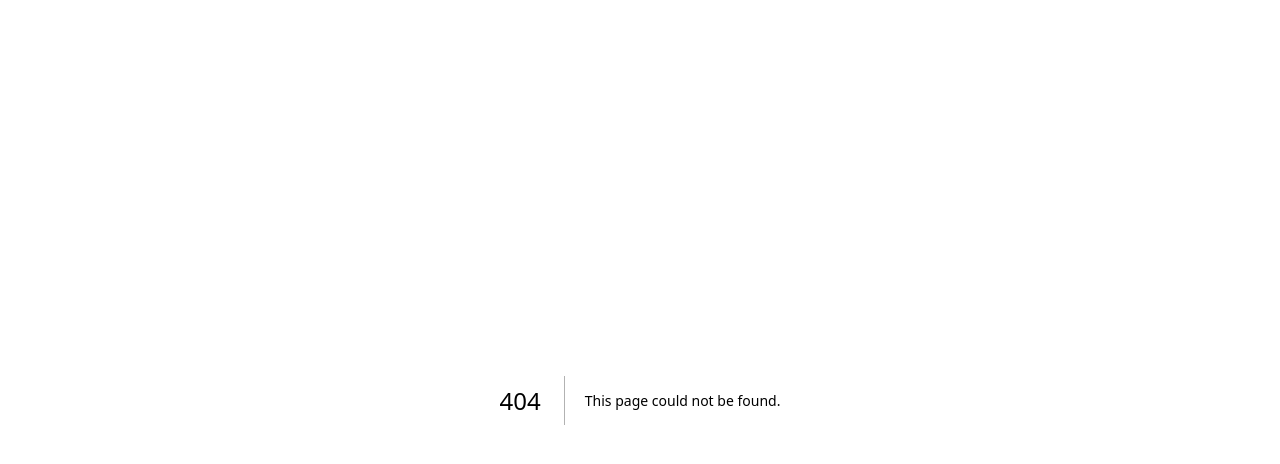
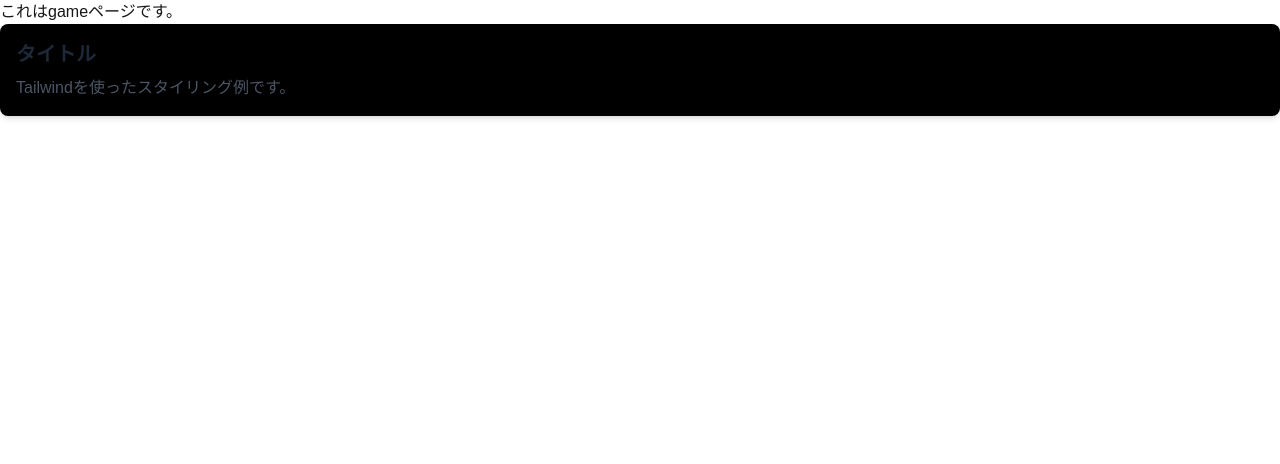
Before and after one commit to UzukiAlto/alto-portfolio, a Next.js app: page /game in a window 1280 px wide. Before the commit this address had no page. Shown: the top 464 px of the page. Built offline with nearby package versions, Linux system fonts and the light colour scheme.

Commit message:
ページ追加

```diff
--- /dev/null
+++ b/app/about/page.tsx
@@ -0,0 +1,7 @@
+export default function About(){
+    return(
+        <div>
+            これはaboutページです。
+        </div>
+    )
+}
--- /dev/null
+++ b/app/game/page.tsx
@@ -0,0 +1,32 @@
+"use client";
+import { useEffect, useState } from "react";
+
+function Card() {
+  return (
+    <div className="p-4 bg-black rounded-lg shadow-md">
+      <h2 className="text-xl font-bold text-gray-800">タイトル</h2>
+      <p className="mt-2 text-gray-600">Tailwindを使ったスタイリング例です。</p>
+    </div>
+  );
+}
+
+export default function Game(){
+
+    useEffect(() => {
+        console.log("gameページが表示されました");
+
+        const timerId = setInterval(() => {
+            console.log("1秒経過");
+        }, 1000);
+
+        return () => {
+            clearInterval(timerId)
+        }
+    }, []);
+    return(
+        <div>
+            これはgameページです。
+            <Card />
+        </div>
+    )
+}
--- a/app/page.tsx
+++ b/app/page.tsx
@@ -14,7 +14,7 @@ export default function Home() {
         />
         <div className="flex flex-col items-center gap-6 text-center sm:items-start sm:text-left">
           <h1 className="max-w-xs text-3xl font-semibold leading-10 tracking-tight text-black dark:text-zinc-50">
-            To get started, edit the page.tsx file.
+            Hello, World I am Alto.
           </h1>
           <p className="max-w-md text-lg leading-8 text-zinc-600 dark:text-zinc-400">
             Looking for a starting point or more instructions? Head over to{" "}
--- /dev/null
+++ b/app/play/page.tsx
@@ -0,0 +1,7 @@
+export default function Play(){
+    return(
+        <div>
+            これはplayページです。
+        </div>
+    )
+}
--- /dev/null
+++ b/app/project/page.tsx
@@ -0,0 +1,7 @@
+export default function Project(){
+    return(
+        <div>
+            これはprojectページです。
+        </div>
+    )
+}
```
